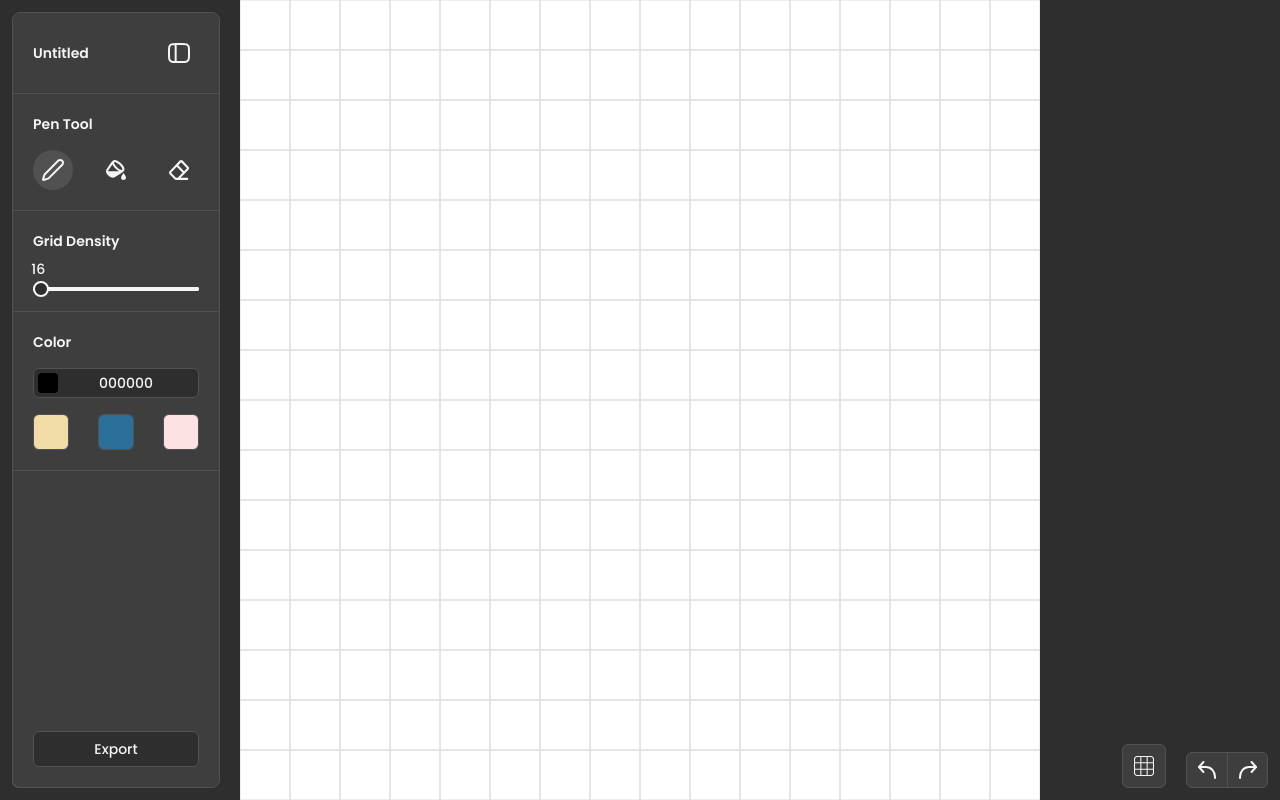
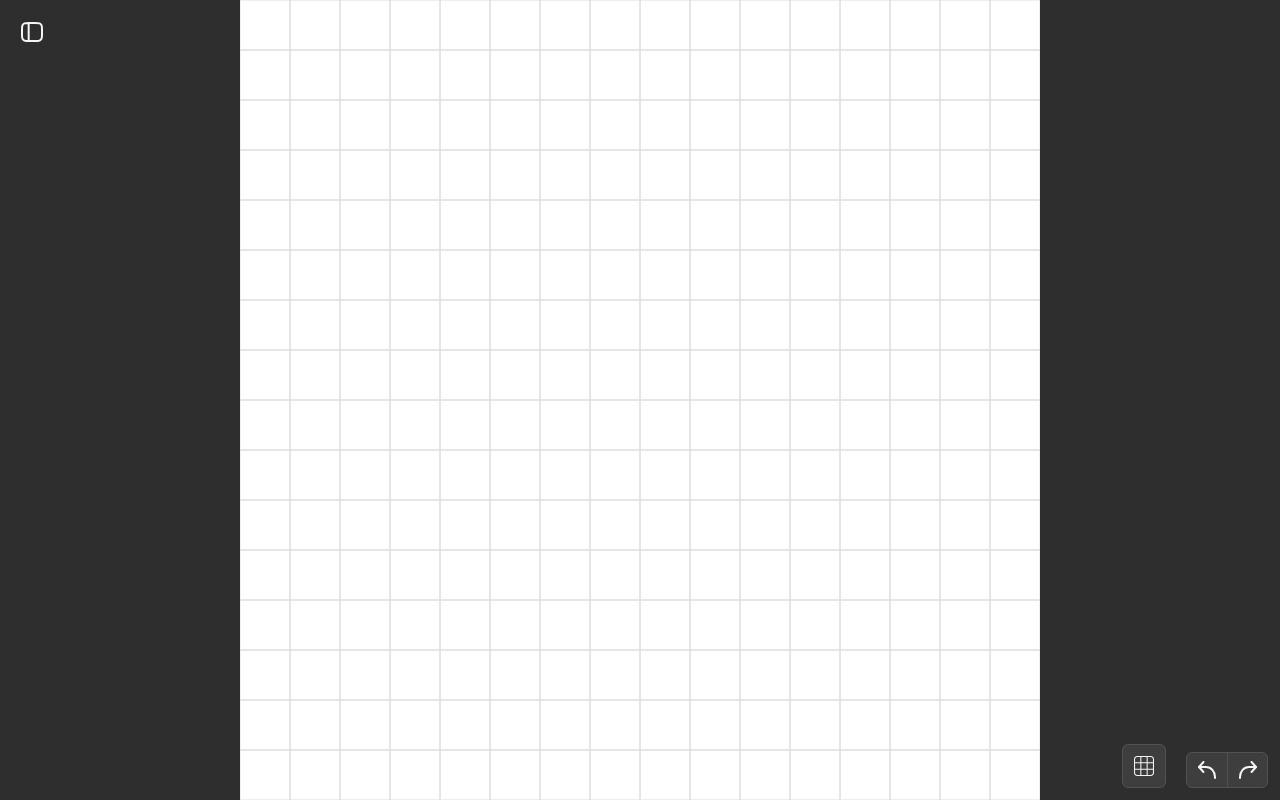
Before and after one commit to Charlesss-0/pixels-sketch-v2, a Next.js app: page / in a window 1280 px wide. Built offline with nearby package versions, Linux system fonts and the light colour scheme.

Commit message:
remove zoom controls

```diff
--- a/src/components/icons/index.tsx
+++ b/src/components/icons/index.tsx
@@ -143,7 +143,7 @@ export function Grid(): React.ReactNode {
 	)
 }
 
-export function GridNone(): React.ReactNode {
+export function CrossedGrid(): React.ReactNode {
 	return (
 		<svg width="22" height="22" viewBox="0 0 22 22" fill="none" xmlns="http://www.w3.org/2000/svg">
 			<path
--- a/src/components/layout/canvas.tsx
+++ b/src/components/layout/canvas.tsx
@@ -1,6 +1,6 @@
 'use client'
 
-import { Grid, GridNone, Minus, Plus, Redo, SidebarToggle, Undo } from '@/components/icons'
+import { CrossedGrid, Grid, Redo, SidebarToggle, Undo } from '@/components/icons'
 import { useCanvas, useDebounce } from '@/hooks'
 
 import { Button } from '@/components/ui'
@@ -15,8 +15,6 @@ export default function Canvas(): React.ReactNode {
 		isGridEnabled,
 		setIsGridEnabled,
 		fillStyle,
-		zoom,
-		setZoom,
 	} = useAppStore()
 	const debouncedGridSize = useDebounce(gridSize, 500)
 	const { canvasRef, gridCanvasRef, undo, redo } = useCanvas(
@@ -26,21 +24,16 @@ export default function Canvas(): React.ReactNode {
 		penTool
 	)
 
-	const handleZoomUpdate = (value: number): void => {
-		if (value < 0 || value > 100) return
-		setZoom(value)
-	}
-
 	return (
 		<>
+			<canvas ref={canvasRef} width={800} height={800} className="absolute bg-white" />
+
 			<canvas
 				ref={gridCanvasRef}
 				width={800}
 				height={800}
-				className="absolute bg-white pointer-events-none"
+				className="absolute bg-transparent pointer-events-none z-10"
 			/>
-
-			<canvas ref={canvasRef} width={800} height={800} className="bg-transparent z-10" />
 
 			<Button
 				className="absolute top-3 left-3"
@@ -51,28 +44,6 @@ export default function Canvas(): React.ReactNode {
 				<SidebarToggle />
 			</Button>
 
-			<div className="absolute bottom-3 left-3 flex items-center bg-dark-800 rounded-md border border-neutral-600 gap-2 h-9 overflow-hidden">
-				<Button
-					variant="ghost"
-					size="icon"
-					className="rounded-none"
-					onClick={() => handleZoomUpdate(zoom - 10)}
-				>
-					<Minus />
-				</Button>
-
-				<span className="text-sm text-light-900 font-medium text-center w-[4ch]">{zoom}%</span>
-
-				<Button
-					variant="ghost"
-					size="icon"
-					className="rounded-none"
-					onClick={() => handleZoomUpdate(zoom + 10)}
-				>
-					<Plus />
-				</Button>
-			</div>
-
 			<div className="absolute bottom-3 right-3 flex gap-5 items-end">
 				<div className="bg-dark-800 overflow-hidden rounded-md">
 					<Button
@@ -80,7 +51,7 @@ export default function Canvas(): React.ReactNode {
 						className="bg-transparent hover:bg-light-900/10 h-11 w-11"
 						onClick={() => setIsGridEnabled(!isGridEnabled)}
 					>
-						{isGridEnabled ? <Grid /> : <GridNone />}
+						{isGridEnabled ? <Grid /> : <CrossedGrid />}
 					</Button>
 				</div>
 
--- a/src/components/layout/sidebar.tsx
+++ b/src/components/layout/sidebar.tsx
@@ -13,7 +13,7 @@ export default function Sidebar(): React.ReactNode {
 		<aside
 			className={twMerge(
 				'absolute flex flex-col text-sm font-semibold border divide-y rounded-lg select-none w-52 bg-dark-800 top-3 left-3 bottom-3 border-neutral-600 text-light-900 divide-neutral-600 z-10 transition-all duration-200 ease-in-out',
-				isSidebarOpen ? '-translate-x-56' : 'translate-x-0'
+				isSidebarOpen ? 'translate-x-0' : '-translate-x-56'
 			)}
 		>
 			<div className="divide-y divide-neutral-600">
--- a/src/hooks/use-canvas.ts
+++ b/src/hooks/use-canvas.ts
@@ -34,6 +34,7 @@ export default function useCanvas(
 
 		const drawActions = (): void => {
 			drawContext.clearRect(0, 0, canvas.width, canvas.height)
+
 			actions.forEach(action => {
 				action.forEach(stroke => {
 					if (stroke.color === 'transparent') {
@@ -45,6 +46,8 @@ export default function useCanvas(
 					drawContext.fillRect(stroke.x, stroke.y, stroke.size, stroke.size)
 				})
 			})
+
+			drawContext.restore()
 		}
 
 		const drawGrid = (): void => {
@@ -57,6 +60,8 @@ export default function useCanvas(
 					gridContext.strokeRect(x, y, pixelSize, pixelSize)
 				}
 			}
+
+			gridContext.restore()
 		}
 		drawGrid()
 		drawActions()
@@ -105,6 +110,7 @@ export default function useCanvas(
 
 		const handleMouseMove = (e: MouseEvent): void => {
 			if (!isDrawing) return
+
 			const { x, y } = getMousePos(e)
 
 			if (penTool === 'eraser') {
--- a/src/stores/app-store.ts
+++ b/src/stores/app-store.ts
@@ -9,7 +9,6 @@ type State = {
 	gridSize: number
 	fillStyle: string
 	isGridEnabled: boolean
-	zoom: number
 }
 
 type Action = {
@@ -19,7 +18,6 @@ type Action = {
 	setGridSize: (gridSize: number) => void
 	setFillStyle: (fillStyle: string) => void
 	setIsGridEnabled: (isGridEnabled: boolean) => void
-	setZoom: (zoom: number) => void
 }
 
 type AppState = State & Action
@@ -44,9 +42,6 @@ const useAppStore = create(
 
 			isGridEnabled: true,
 			setIsGridEnabled: (isGridEnabled: boolean): void => set({ isGridEnabled }),
-
-			zoom: 100,
-			setZoom: (zoom: number): void => set({ zoom }),
 		}),
 		{
 			name: 'app-store',
```
